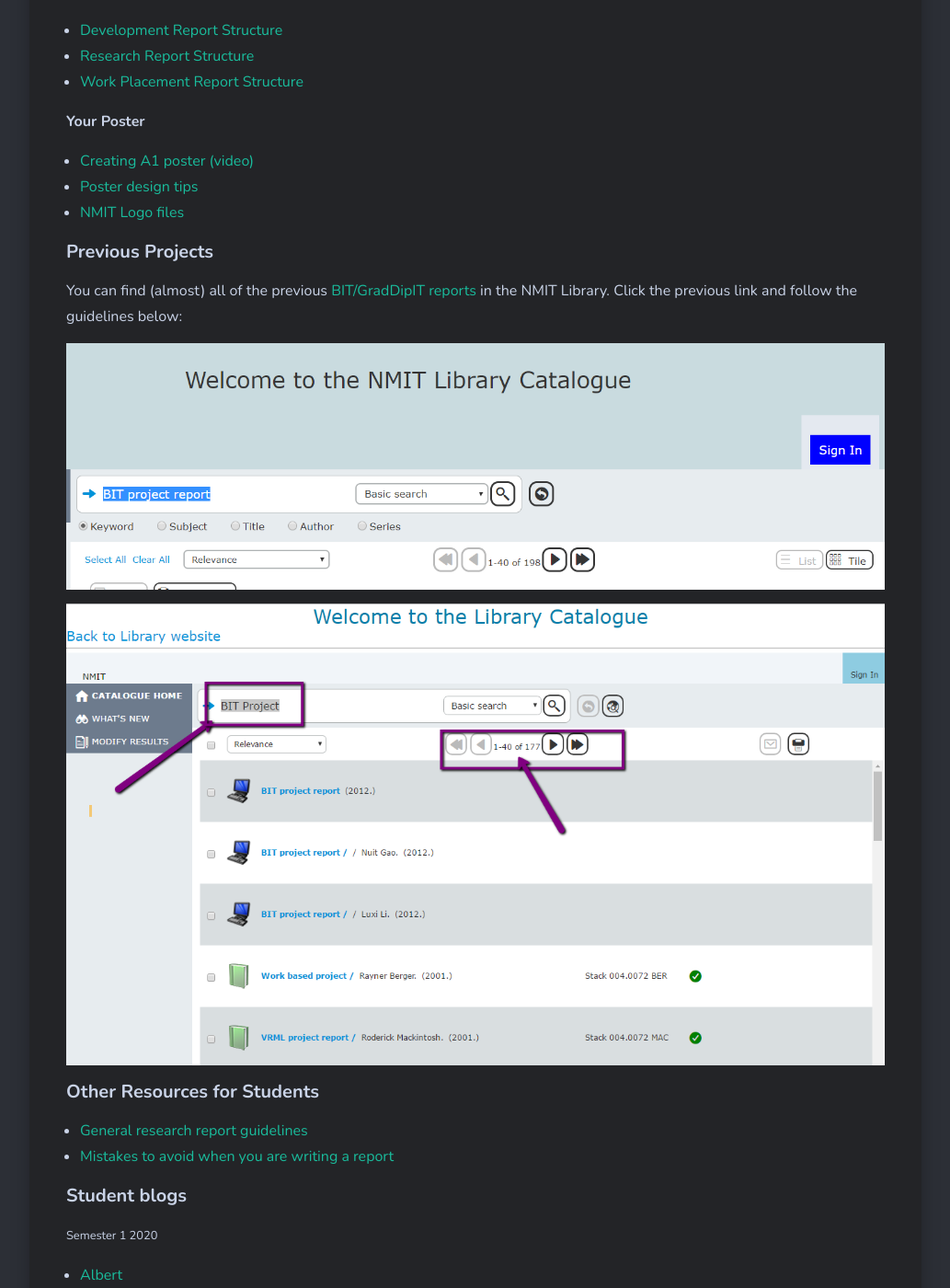
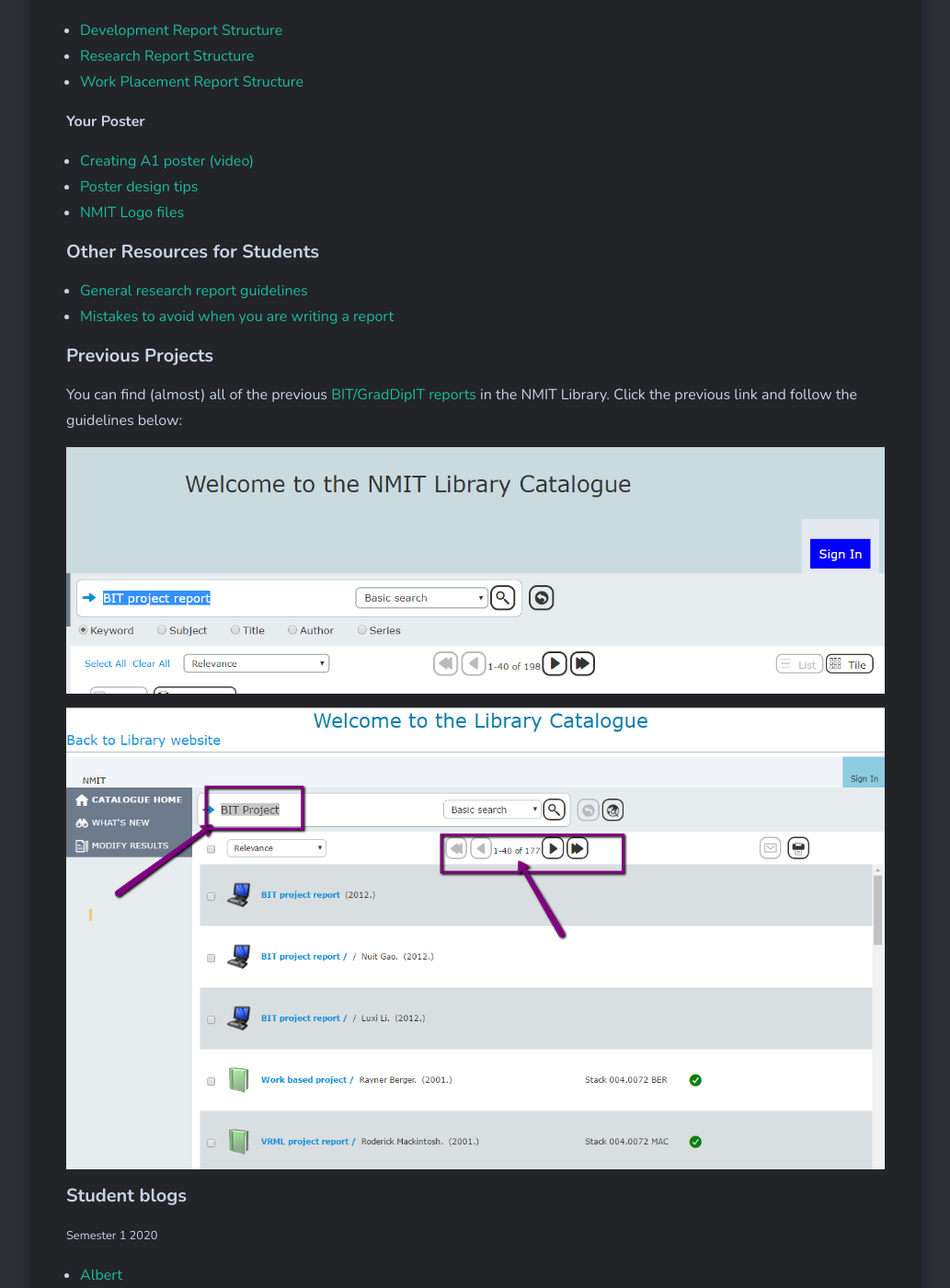
Before and after one commit to larsoliverdam/nmit, a Jekyll site: the page built from _pages/PRJ70x.md, in a window 1280 px wide and 1400 px high, scrolled down 1276 px. Shown: the whole window at 92% size, without its empty margins (123-1156 px from the left). Built offline with Jekyll 4.4.1, drawn with Linux system fonts in a browser that asks for light colours; nearby versions of some CDN libraries; comment, search, counter and statistics services are not loaded; some of the changed lines change nothing that is shown.

Commit message:
prj70x blog - serch old projects

```diff
--- a/_pages/PRJ70x.md
+++ b/_pages/PRJ70x.md
@@ -31,6 +31,12 @@
 * [Poster design tips](http://lti.lse.ac.uk/poster-design-tips-2/)
 * [NMIT Logo files](https://ecampus.nmit.ac.nz/moodle/mod/resource/view.php?id=625225)
 
+
+#### Other Resources for Students
+
+* [General research report guidelines](https://docs.google.com/document/d/1aMXOKx8RN5_uqy3r2zzk6uZBD0uvTB3YHiH1DM4ljW0/edit?usp=sharing)
+* [Mistakes to avoid when you are writing a report](https://researchwhisperer.org/2013/10/22/scientific-writing-mistakes/)
+
 #### Previous Projects
 
 You can find (almost) all of the previous [BIT/GradDipIT reports](https://nmit.softlinkhosting.co.nz/liberty/opac/search.do?=BIT&=Project&=R&queryTerm=BIT%20project%20report&mode=BASIC&operator=AND&title=Title%20...%20enter%20here&publicationYear=Year%20From&yearTo=Year%20To&catalogAuthors=Author%20...%20enter%20here&publisher=Publisher%20...%20enter%20here&mainSubject=Subject%20...%20enter%20here&series=Series%20...%20enter%20here&limit=All&branch=All&resourceCollection=All&=undefined&modeRadio=KEYWORD&activeMenuItem=false) in the NMIT Library. Click the previous link and follow the guidelines below:
@@ -38,11 +44,6 @@
 ![Basic Search](/docs/img/signinlibrary.png)
 
 ![Specific Search](/docs/img/advanced.png)
-
-#### Other Resources for Students
-
-* [General research report guidelines](https://docs.google.com/document/d/1aMXOKx8RN5_uqy3r2zzk6uZBD0uvTB3YHiH1DM4ljW0/edit?usp=sharing)
-* [Mistakes to avoid when you are writing a report](https://researchwhisperer.org/2013/10/22/scientific-writing-mistakes/)
 
 #### Student blogs
 <small> Semester 1 2020</small>
```
